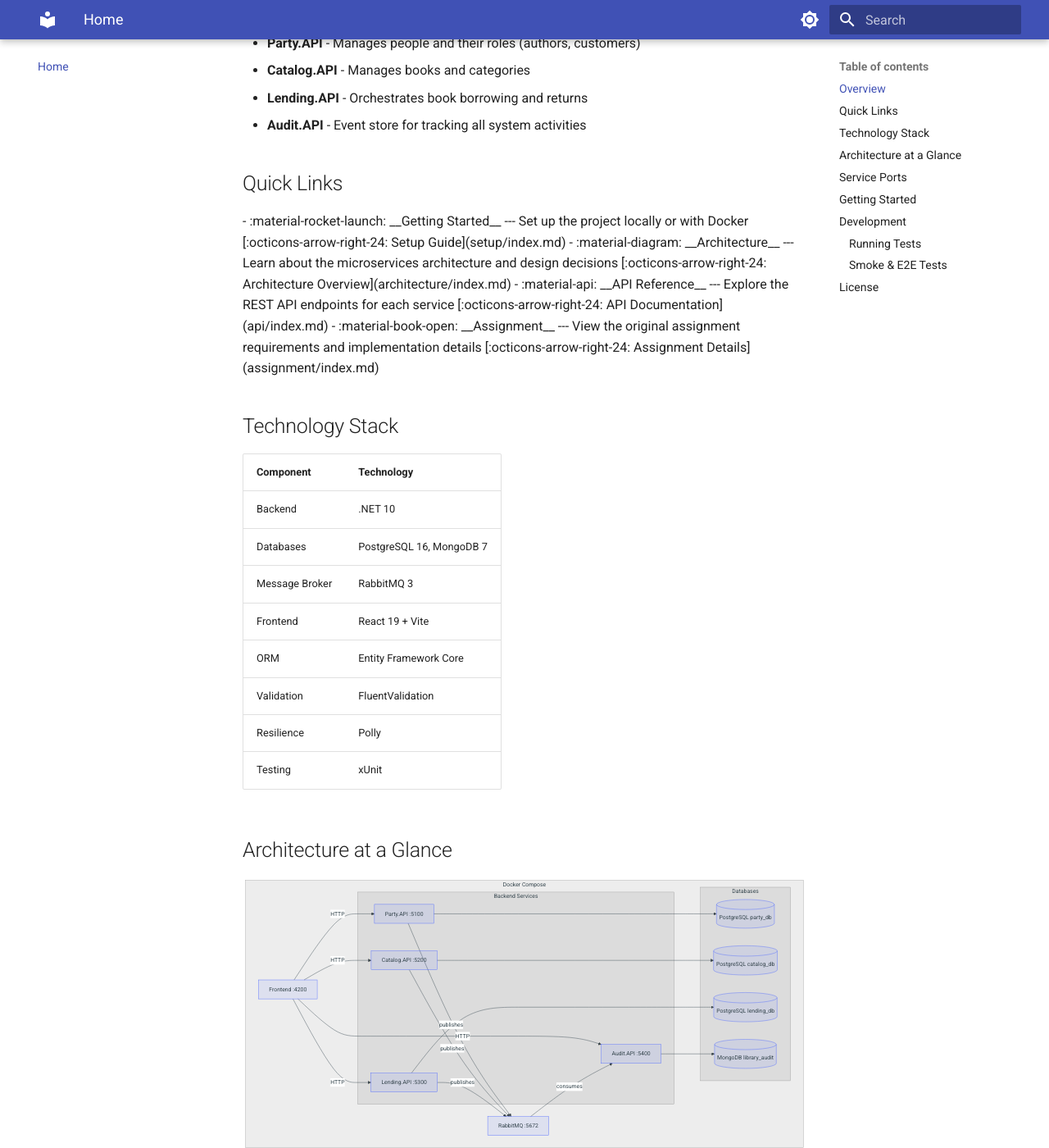
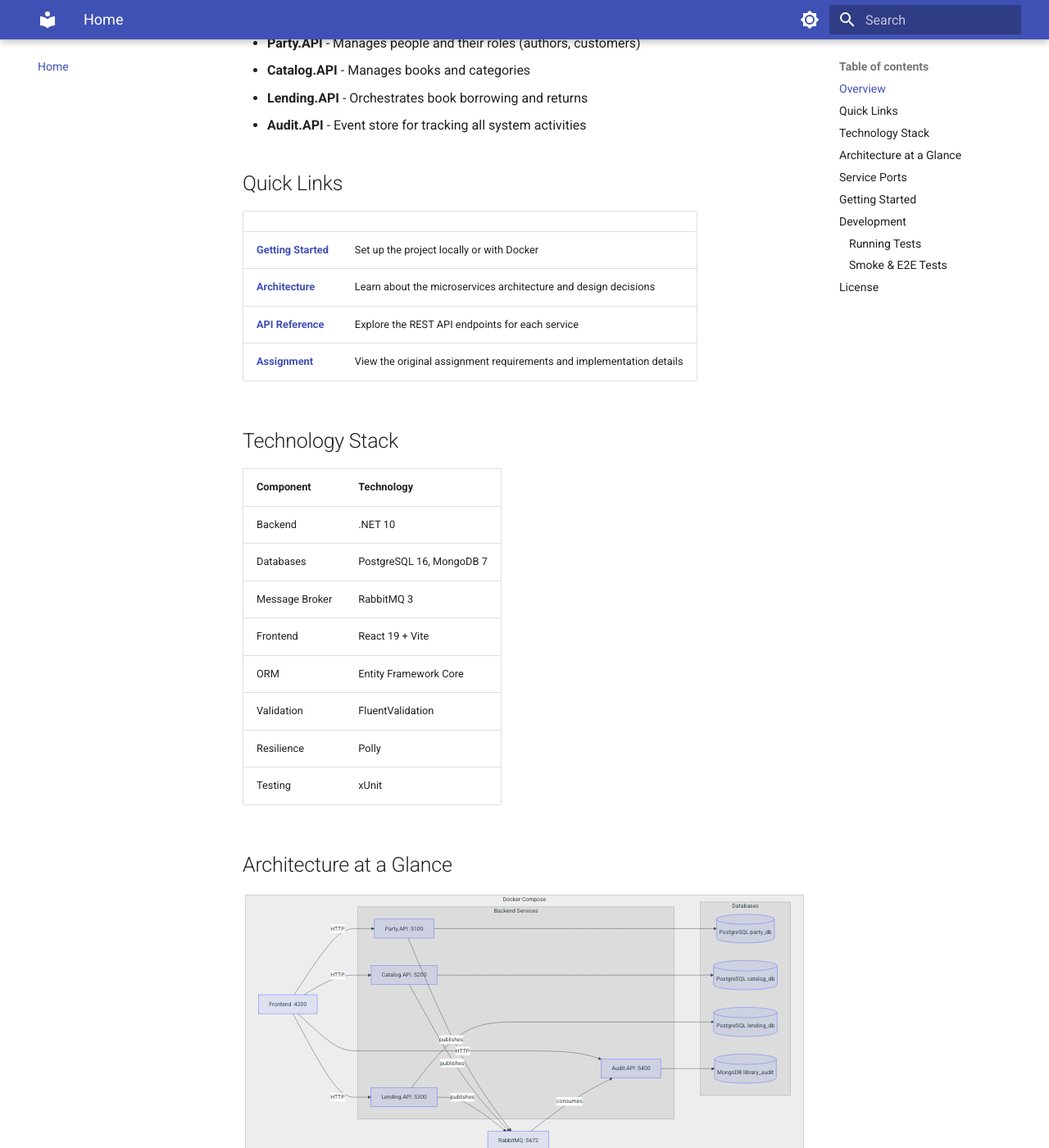
Before and after one commit to geros/vimachem, an MkDocs documentation site: the page built from docs/docs/index.md, in a window 1280 px wide and 1400 px high, scrolled down 423 px. Shown: the whole window at 82% size. Built offline with MkDocs 1.6.1 and Material for MkDocs 9.7.7, drawn with Linux system fonts in a browser that asks for light colours; the version menu is left out; some of the changed text lies outside the part shown.

Commit message:
docs: fix Quick Links section and add Documentation port
- Replace broken grid cards with simple markdown table
- Add Documentation service to ports table
- Update column header from 'Swagger URL' to 'URL'

```diff
--- a/docs/docs/index.md
+++ b/docs/docs/index.md
@@ -13,41 +13,12 @@
 
 ## Quick Links
 
-<div class="grid cards" markdown>
-
--   :material-rocket-launch: __Getting Started__
-
-    ---
-
-    Set up the project locally or with Docker
-
-    [:octicons-arrow-right-24: Setup Guide](setup/index.md)
-
--   :material-diagram: __Architecture__
-
-    ---
-
-    Learn about the microservices architecture and design decisions
-
-    [:octicons-arrow-right-24: Architecture Overview](architecture/index.md)
-
--   :material-api: __API Reference__
-
-    ---
-
-    Explore the REST API endpoints for each service
-
-    [:octicons-arrow-right-24: API Documentation](api/index.md)
-
--   :material-book-open: __Assignment__
-
-    ---
-
-    View the original assignment requirements and implementation details
-
-    [:octicons-arrow-right-24: Assignment Details](assignment/index.md)
-
-</div>
+| | |
+|:---|:---|
+| **[Getting Started](setup/index.md)** | Set up the project locally or with Docker |
+| **[Architecture](architecture/index.md)** | Learn about the microservices architecture and design decisions |
+| **[API Reference](api/index.md)** | Explore the REST API endpoints for each service |
+| **[Assignment](assignment/index.md)** | View the original assignment requirements and implementation details |
 
 ## Technology Stack
 
```
Also changed, not shown: other parts of docs/docs/index.md (+4 -3 lines).
